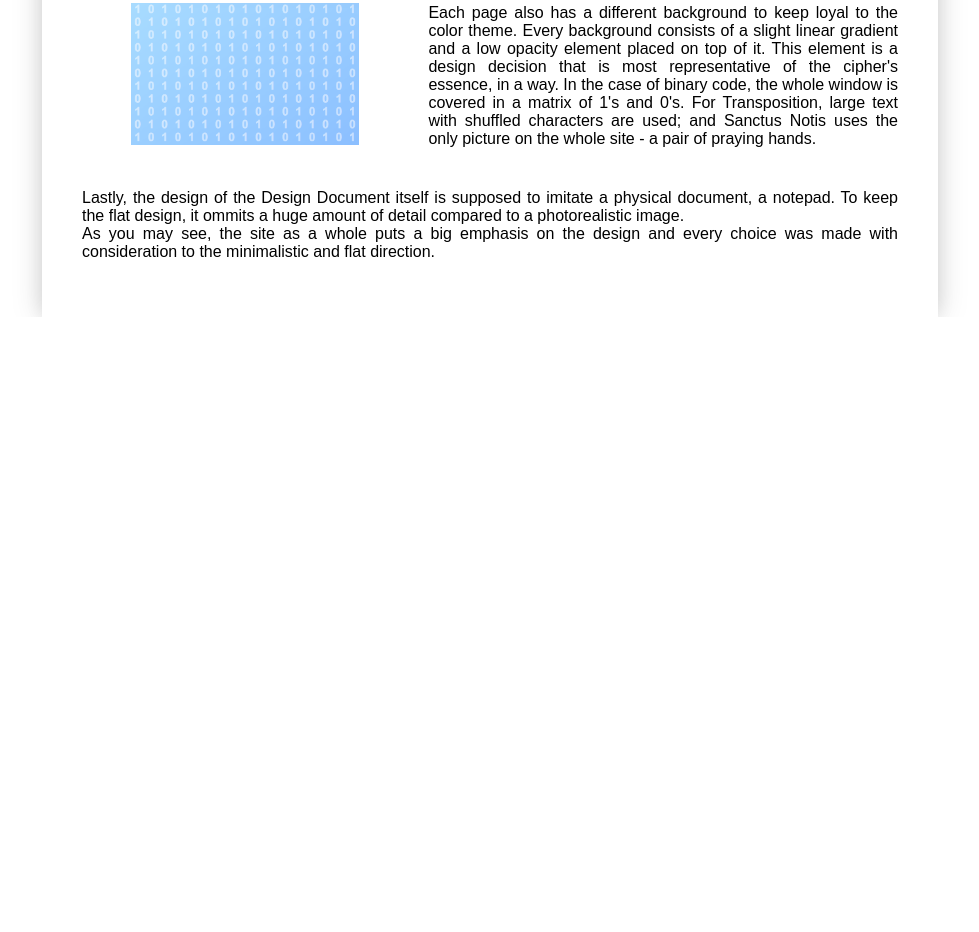
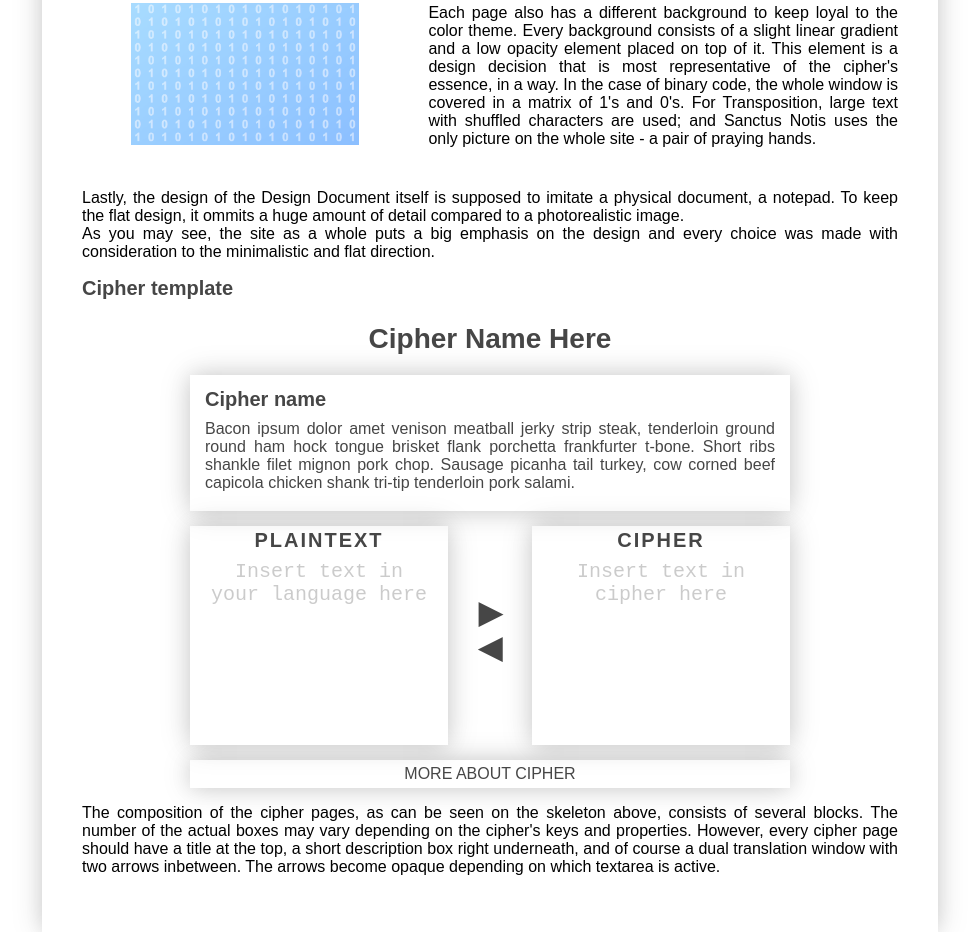
Before and after one commit to voltZs/varga_zsolt_set08101_coursework1, a plain HTML site: page design.html in a window 1280 px wide. Shown: the part 1782-2714 px from the top of the page, without its empty margins (150-1129 px from the left). Before the commit the page ends 2099 px from the top, so only its background shows below. Drawn offline with Linux system fonts and the light colour scheme.

Commit message:
Design document cipher skeleton added, minor cleaning up

```diff
--- a/assets/css/designDoc.css
+++ b/assets/css/designDoc.css
@@ -22,7 +22,6 @@
 }
 
 .designItem{
-  /* position: relative; */
   display: table;
   width: 100%;
   margin: 40px 0;
@@ -49,7 +48,7 @@ div.designItemLeftSide div{
   margin: 0 auto;
 }
 
-/* elements used in design doc  */
+/* ----------elements used in design doc----------  */
 #elem1{
   margin: 0;
   line-height: 65px;
@@ -129,3 +128,19 @@ div#elem10 div.dropDownItem{
 #elem11{
   width: 70%;
 }
+
+#elem12 {
+  width: 90%;
+  margin: 0 auto;
+}
+
+div#elem12 div.container{
+  width: 100%;
+  min-width: 200px;
+  max-width: 600px;
+  margin-bottom: 0;
+}
+
+.dimDocArrow{
+  color: rgba(50, 50, 50, 0.4);
+}
--- a/assets/js/designDoc.js
+++ b/assets/js/designDoc.js
@@ -17,3 +17,26 @@ function drawClips(){
     clips[i].style.margin = "0 " + Math.floor((clipHolder.offsetWidth-(numOfClips*10))/numOfClips/2) + "px";
   }
 }
+
+var arrowLeft = document.getElementById('toPlaintext');
+var arrowRight = document.getElementById('toCypher');
+var inputPlain = document.getElementsByTagName('textarea').item(1);
+var inputCypher = document.getElementsByTagName('textarea').item(2);
+
+inputPlain.addEventListener("focusin", function(){
+  arrowLeft.classList.add("dimDocArrow");
+});
+
+inputCypher.addEventListener("focusin", function(){
+  arrowRight.classList.add("dimDocArrow");
+});
+
+inputPlain.addEventListener("focusout", function(){
+  arrowRight.classList.remove("dimDocArrow");
+  arrowLeft.classList.remove("dimDocArrow");
+});
+
+inputCypher.addEventListener("focusout", function(){
+  arrowRight.classList.remove("dimDocArrow");
+  arrowLeft.classList.remove("dimDocArrow");
+});
--- a/design.html
+++ b/design.html
@@ -248,14 +248,60 @@
           </div>
         </div>
 
-        <div class="">
-          <p>Lastly, the design of the Design Document itself is supposed to imitate a
-          physical document, a notepad. To keep the flat design, it ommits a huge amount of
-          detail compared to a photorealistic image.
-          <br>As you may see, the site as a whole puts a big emphasis on the design and every
-          choice was made with consideration to the minimalistic and flat direction.
-        </p>
+        <p>Lastly, the design of the Design Document itself is supposed to imitate a
+        physical document, a notepad. To keep the flat design, it ommits a huge amount of
+        detail compared to a photorealistic image.
+        <br>As you may see, the site as a whole puts a big emphasis on the design and every
+        choice was made with consideration to the minimalistic and flat direction.</p>
+        <h3 class="grayText">Cipher template</h3>
+
+        <div class="designItem" id="elem12">
+          <div class="container">
+            <div class="containerTop">
+              <h2 class="grayText">
+                Cipher Name Here
+              </h2>
+              <div class="shortInfo backshadow grayText">
+                <h3>Cipher name</h3>
+                <p>Bacon ipsum dolor amet venison meatball jerky strip steak, tenderloin ground round ham hock tongue brisket flank porchetta frankfurter t-bone. Short ribs shankle filet mignon pork chop. Sausage picanha tail turkey, cow corned beef capicola chicken shank tri-tip tenderloin pork salami. </p>
+              </div>
+            </div>
+            <div class="containerBttm">
+              <div id="langBox1" class="grayText backshadow">
+                <div id="lBox1Head">
+                  <h3>Plaintext</h3>
+                </div>
+                <textarea name="name" rows="8" cols="80" placeholder="Insert text in your language here"></textarea>
+              </div>
+              <div id="middleIconContainer">
+                  <div class="grayText" id="toCypher">
+                    ▶
+                  </div>
+                  <div class="grayText" id="toPlaintext">
+                    ◀
+                  </div>
+              </div>
+              <div id="langBox2" class="grayText backshadow">
+                <div id="lBox2Head">
+                  <h3>Cipher</h3>
+                </div>
+                <textarea name="name" rows="8" cols="80" placeholder="Insert text in cipher here"></textarea>
+              </div>
+            </div>
+            <div class="containerAbout backshadow grayText">
+              <div id="moreAboutCypher">
+                <span>More about cipher</span>
+              </div>
+            </div>
+          </div>
+
         </div>
+        <p>The composition of the cipher pages, as can be seen on the skeleton
+          above, consists of several blocks. The number of the actual boxes may vary
+          depending on the cipher's keys and properties. However, every cipher
+          page should have a title at the top, a short description box right underneath,
+          and of course a dual translation window with two arrows inbetween.
+          The arrows become opaque depending on which textarea is active.</p>
       </div>
 
 
```
Also changed, not shown: cipherSanctusNotis.html (+1 -0 lines).
